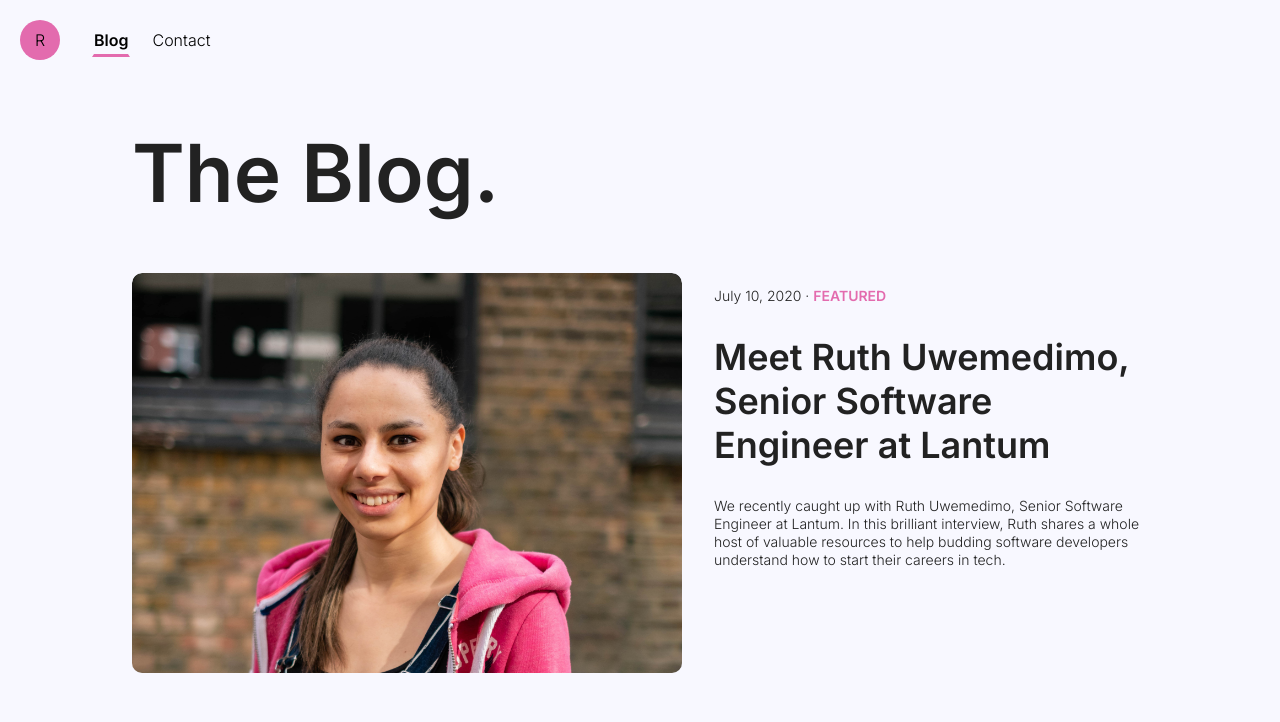
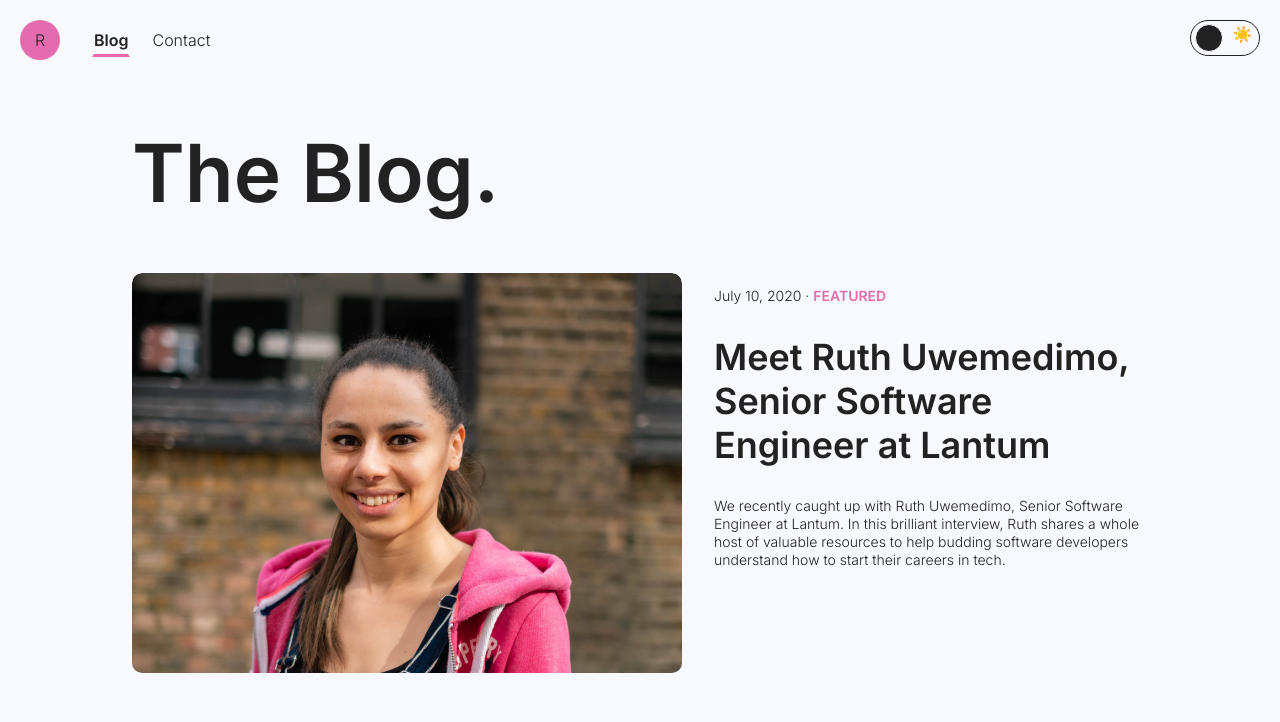
Before and after one commit to rug1/rug1.github.io, a Gatsby site: page /blog in a window 1280 px wide. Shown: the top 722 px of the page. Built offline with nearby package versions, Linux system fonts and the light colour scheme; Gatsby itself is replaced by a stand-in of ours; grey boxes are pictures that could not be loaded.

Commit message:
add Theme context provider and dark mode styling

```diff
--- a/gatsby-browser.js
+++ b/gatsby-browser.js
@@ -4,4 +4,6 @@
  * See: https://www.gatsbyjs.org/docs/browser-apis/
  */
 
-// You can delete this file if you're not using it
+ import Provider from './src/components/provider';
+
+ export const wrapRootElement = Provider;
--- a/src/components/header.js
+++ b/src/components/header.js
@@ -1,8 +1,10 @@
 import React from "react"
 import { Link } from 'gatsby'
-import { StyledHeader, NavItem } from "../styledComponents/header"
+import { StyledHeader, NavItem, Switch, Slider, Toggle } from "../styledComponents/header"
+import { LIGHT_THEME } from "./provider"
 
-const Header = ({ pathname }) => (
+const Header = ({ pathname, themeToggler, theme }) => {
+  return (
     <StyledHeader>
       <ul>
         <NavItem home path={pathname} active={pathname === "/"}>
@@ -21,7 +23,21 @@
           <Link to="/contact">Contact</Link>
         </NavItem>
       </ul>
+      {pathname !== "/" && (
+        <Switch for="checkbox" title="Change color scheme to dark mode">
+          <input
+            type="checkbox"
+            id="checkbox"
+            onChange={themeToggler}
+            checked={theme !== LIGHT_THEME}
+          />
+          <Slider className="slider" />
+          <Toggle>🌙</Toggle>
+          <Toggle>☀️</Toggle>
+        </Switch>
+      )}
     </StyledHeader>
   )
+}
 
 export default Header
--- a/src/components/layout.js
+++ b/src/components/layout.js
@@ -3,23 +3,32 @@
 import { ThemeProvider } from "styled-components"
 
 import Header from "../components/header"
-import GlobalStyle from "../styledComponents/global"
-import theme from "../styledComponents/theme"
+import GlobalStyles from "../styledComponents/global"
+import { ThemeContext } from "./provider";
+import { lightTheme, darkTheme } from "../styledComponents/theme"
+
+import { LIGHT_THEME } from "./provider"
 
 import "animate.css/animate.min.css"
 
-const Layout = ({ children, pathname, headerColour, headerTextColour }) => (
-  <ThemeProvider theme={theme}>
+const Layout = ({ children, pathname }) => (
+  <ThemeContext.Consumer>
+    {context => {
+      if (context)
+        return (
+        <ThemeProvider theme={context.theme === LIGHT_THEME ? lightTheme : darkTheme}>
           <React.Fragment>
-      <GlobalStyle />
+            <GlobalStyles />
             <Header
               pathname={pathname}
-        headerColour={headerColour}
-        headerTextColour={headerTextColour}
+              themeToggler={context.themeToggler}
+              theme={context.theme}
             />
             <main>{children}</main>
           </React.Fragment>
         </ThemeProvider>
+    )}}
+  </ThemeContext.Consumer>
 )
 
 Layout.propTypes = {
--- /dev/null
+++ b/src/components/provider.js
@@ -0,0 +1,28 @@
+import React, { useState } from 'react';
+
+export const LIGHT_THEME = 'light';
+export const DARK_THEME = 'dark';
+
+export const ThemeContext = React.createContext();
+
+const Provider = props => {
+  const [theme, setTheme] = useState(LIGHT_THEME);
+  const themeToggler = () => {
+    theme === LIGHT_THEME ? setTheme(DARK_THEME) : setTheme(LIGHT_THEME)
+  }
+
+  return (
+    <ThemeContext.Provider value={{
+      theme,
+      themeToggler: () => themeToggler()
+    }}>
+      {props.children}
+    </ThemeContext.Provider>
+  )
+};
+
+export default ({ element }) => (
+  <Provider>
+    {element}
+  </Provider>
+);
--- a/src/styledComponents/blog.js
+++ b/src/styledComponents/blog.js
@@ -45,12 +45,10 @@
   text-decoration: none;
 
   a {
-    color: ${({ theme }) => theme.colours.black};
     text-decoration: none;
 
     &:hover {
       text-decoration: underline;
-      color: ${({theme}) => theme.colours.darkest};
     }
   }
 `
--- a/src/styledComponents/blogTemplate.js
+++ b/src/styledComponents/blogTemplate.js
@@ -41,10 +41,10 @@
     ${backgroundImage};
     max-height: ${MAX_HEIGHT};
     opacity: 0.85;
-    box-shadow: inset 1300px 0 150px -550px ${({ theme }) => theme.colours.white};
+    box-shadow: inset 1300px 0 150px -550px ${({ theme }) => theme.bodyColour};
 
     @media only screen and (max-width: ${MEDIUM_BREAKPOINT}) {
-      box-shadow: inset 1200px 0 150px -550px ${({ theme }) => theme.colours.white};
+      box-shadow: inset 1200px 0 150px -550px ${({ theme }) => theme.bodyColour};
     }
 
     @media only screen and (max-width: ${SMALL_BREAKPOINT}) {
--- a/src/styledComponents/contact.js
+++ b/src/styledComponents/contact.js
@@ -50,10 +50,10 @@
   margin: ${({ theme }) => theme.spacing.md};
 
   &:hover {
-    background-color: ${({ theme }) => theme.colours.darkest};
+    background-color: ${({ theme }) => theme.colours.lightest};
 
     svg {
-      stroke: ${({ theme }) => theme.colours.lightest};
+      stroke: ${({ theme }) => theme.colours.darkest};
     }
   }
 `
@@ -62,7 +62,7 @@
   width: 40px;
   height: 40px;
   transition: stroke 0.5s;
-  stroke: ${({ theme }) => theme.colours.darkest};
+  stroke: ${({ theme }) => theme.colours.light};
 `
 
 export const Twitter = styled(TwitterIcon)`
--- a/src/styledComponents/global.js
+++ b/src/styledComponents/global.js
@@ -10,12 +10,13 @@
   body {
     margin: 0;
     font-family: 'Inter';
-    background-color: ${({ theme }) => theme.colours.white};
-    color: ${({ theme }) => theme.colours.black};
+    background-color: ${({ theme }) => theme.bodyColour};
+    color: ${({ theme }) => theme.textColour};
+    transition: all 0.3s linear;
   }
 
   a {
-    color: ${({theme}) => theme.colours.black};
+    color: ${({theme}) => theme.textColour};
     text-decoration: underline;
 
     &:hover {
--- a/src/styledComponents/header.js
+++ b/src/styledComponents/header.js
@@ -5,11 +5,14 @@
   font-size: ${({ theme }) => theme.fontSize.font16};
   width: 100%;
   z-index: 100;
+  display: flex;
+  justify-content: space-between;
 
   ul {
     list-style-type: none;
     margin: 0;
     padding: 0;
+    display: inline-block;
   }
 `
 
@@ -28,11 +31,11 @@
   font-weight: ${({ active }) => active ? "600" : "300"};
 
   a {
-    color: ${({ path }) => path === '/' ? "#ffffff" : "#000000"};
+    color: ${({ theme, path }) => path === '/' ? "#ffffff" : theme.textColour};
     text-decoration: none;
 
     &:hover {
-      color: ${({ path }) => path === '/' ? "#ffffff" : "#000000"};
+      color: ${({ theme, path }) => path === '/' ? "#ffffff" : theme.textColour};
     }
   }
 
@@ -49,3 +52,58 @@
     margin-right: 0px;
   }
 `
+
+export const Switch = styled.label`
+  display: flex;
+  height: 36px;
+  position: relative;
+  width: 70px;
+  cursor: pointer;
+
+  input {
+    display: none;
+  }
+
+  input:checked + .slider {
+    background-color: ${({ theme }) => theme.bodyColour};
+  }
+
+  input:checked + .slider:before {
+    transform: translateX(34px);
+    border-color: ${({ theme }) => theme.textColour};
+    background-color: ${({ theme }) => theme.textColour};
+  }
+`
+
+export const Slider = styled.div`
+  background-color: ${({ theme }) => theme.colours.white};
+  border: 1px solid ${({ theme }) => theme.textColour};
+  bottom: 0;
+  left: 0;
+  position: absolute;
+  right: 0;
+  top: 0;
+  transition: .4s;
+  border-radius: 34px;
+
+  &:before {
+    background-color: ${({ theme }) => theme.colours.black};
+    border: 1px solid ${({ theme }) => theme.colours.white};
+    bottom: 3px;
+    content: "";
+    height: 26px;
+    left: 4px;
+    position: absolute;
+    transition: .4s;
+    width: 26px;
+    z-index: 1;
+    border-radius: 50%;
+  }
+`
+
+export const Toggle = styled.div`
+  width: 50%;
+  text-align: center;
+  padding: 0.25em;
+  position: relative;
+`
--- a/src/styledComponents/theme.js
+++ b/src/styledComponents/theme.js
@@ -29,4 +29,14 @@
   },
 }
 
-export default theme
+export const lightTheme = {
+  ...theme,
+  bodyColour: theme.colours.white,
+  textColour: theme.colours.black
+}
+
+export const darkTheme = {
+  ...theme,
+  bodyColour: theme.colours.black,
+  textColour: theme.colours.white
+}
```
Lines whose indentation alone changed are shown as unchanged.
